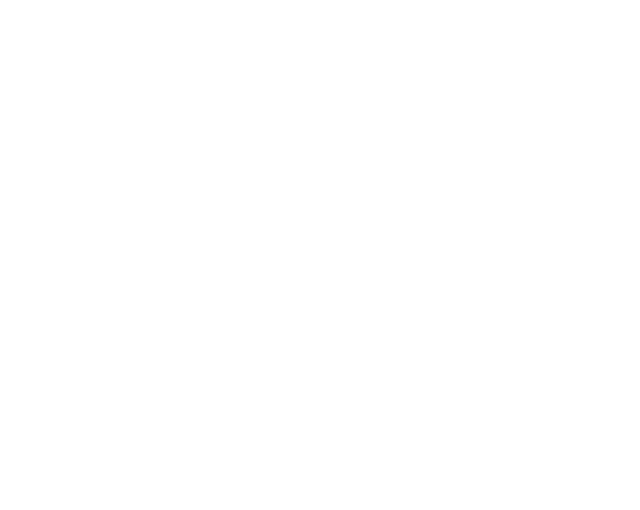
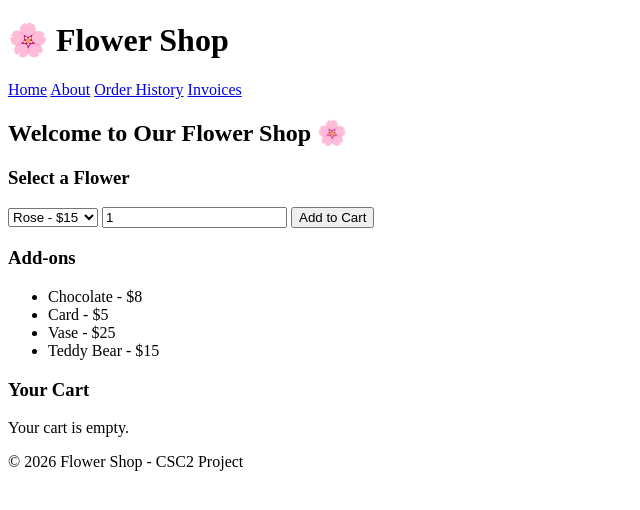
Before and after one commit to Seanethroy/Flask-Web-App, a Flask app: page / in a window 1280 px wide. Before the commit the part shown is empty. Shown: the top 510 px of the page, without its empty margins (0-640 px from the left). Run offline with Flask 3, Linux system fonts and the light colour scheme.

Commit message:
forgot to change

```diff
--- a/app.py
+++ b/app.py
@@ -1,11 +1,60 @@
 from flask import Flask, render_template, request, redirect, url_for, session, flash
+import json
 
 app = Flask(__name__)
-app.secret_key = 'your_secret_key'
+app.secret_key = "super_secret_key_123"
+
+def load_data():
+    with open('data/flowers.json') as f:
+        flowers = json.load(f)
+    with open('data/addons.json') as f:
+        addons = json.load(f)
+    return flowers, addons
 
 @app.route('/')
-def index():
-    return render_template('index.html')
+def home():
+    flowers, addons = load_data()
+    cart = session.get('cart', {})
+    return render_template('index.html', flowers=flowers, addons=addons, cart=cart)
+
+@app.route('/add_to_cart', methods=['POST'])
+def add_to_cart():
+    flower = request.form['flower']
+    quantity = int(request.form.get('quantity', 1))
+
+    flowers, _ = load_data()
+    if flower in flowers:
+        if 'cart' not in session:
+            session['cart'] = {}
+
+        if flower in session['cart']:
+            session['cart'][flower]['quantity'] += quantity
+        else:
+            session['cart'][flower] = {
+                'price': flowers[flower]['price'],
+                'quantity': quantity
+            }
+        flash(f"✅ Added {quantity} {flower}(s) to cart!")
+    return redirect(url_for('home'))
+
+@app.route('/remove_from_cart/<item>')
+def remove_from_cart(item):
+    if 'cart' in session and item in session['cart']:
+        del session['cart'][item]
+        flash(f"🗑️ Removed {item} from cart.")
+    return redirect(url_for('home'))
+
+@app.route('/about')
+def about():
+    return render_template('about.html')
+
+@app.route('/order_history')
+def order_history():
+    return render_template('order_history.html')
+
+@app.route('/invoices')
+def invoices():
+    return render_template('invoices.html')
 
 if __name__ == '__main__':
     app.run(debug=True)
--- /dev/null
+++ b/data/addons.json
@@ -0,0 +1,6 @@
+{
+    "Chocolate": {"price": 8},
+    "Card": {"price": 5},
+    "Vase": {"price": 25},
+    "Teddy Bear": {"price": 15}
+}
--- /dev/null
+++ b/data/flowers.json
@@ -0,0 +1,6 @@
+{
+    "Rose": {"price": 15, "stock": 50},
+    "Tulip": {"price": 12, "stock": 60},
+    "Lily": {"price": 18, "stock": 40},
+    "Daisy": {"price": 10, "stock": 70}
+}
--- /dev/null
+++ b/templates/base.html
@@ -0,0 +1,37 @@
+<!DOCTYPE html>
+<html lang="en">
+<head>
+    <meta charset="UTF-8">
+    <meta name="viewport" content="width=device-width, initial-scale=1.0">
+    <title>{% block title %}Flower Shop{% endblock %}</title>
+    <link rel="stylesheet" href="{{ url_for('static', filename='css/style.css') }}">
+</head>
+<body>
+    <header>
+        <h1>🌸 Flower Shop</h1>
+        <nav>
+            <a href="{{ url_for('home') }}">Home</a>
+            <a href="{{ url_for('about') }}">About</a>
+            <a href="{{ url_for('order_history') }}">Order History</a>
+            <a href="{{ url_for('invoices') }}">Invoices</a>
+        </nav>
+    </header>
+
+    <!-- Flash Messages -->
+    {% with messages = get_flashed_messages() %}
+        {% if messages %}
+            {% for message in messages %}
+                <p style="background-color: #d4edda; color: #155724; padding: 10px; border-radius: 5px;">
+                    {{ message }}
+                </p>
+            {% endfor %}
+        {% endif %}
+    {% endwith %}
+
+    {% block content %}{% endblock %}
+
+    <footer>
+        <p>&copy; 2026 Flower Shop - CSC2 Project</p>
+    </footer>
+</body>
+</html>
--- a/templates/index.html
+++ b/templates/index.html
@@ -1,11 +1,39 @@
-<!DOCTYPE html>
-<html lang="en">
-<head>
-    <meta charset="UTF-8">
-    <meta name="viewport" content="width=device-width, initial-scale=1.0">
-    <title>Flask Website</title>
-</head>
-<body>
+{% extends "base.html" %}
 
-</body>
-</html>
+{% block title %}Home - Flower Shop{% endblock %}
+
+{% block content %}
+<h2>Welcome to Our Flower Shop 🌸</h2>
+
+<h3>Select a Flower</h3>
+<form action="{{ url_for('add_to_cart') }}" method="post">
+    <select name="flower" required>
+        {% for flower, details in flowers.items() %}
+            <option value="{{ flower }}">{{ flower }} - ${{ details.price }}</option>
+        {% endfor %}
+    </select>
+    <input type="number" name="quantity" min="1" value="1" required>
+    <button type="submit">Add to Cart</button>
+</form>
+
+<h3>Add-ons</h3>
+<ul>
+    {% for addon, details in addons.items() %}
+        <li>{{ addon }} - ${{ details.price }}</li>
+    {% endfor %}
+</ul>
+
+<h3>Your Cart</h3>
+{% if cart %}
+    <ul>
+    {% for item, details in cart.items() %}
+        <li>
+            {{ item }} × {{ details.quantity }} = ${{ details.quantity * details.price }}
+            <a href="{{ url_for('remove_from_cart', item=item) }}">Remove</a>
+        </li>
+    {% endfor %}
+    </ul>
+{% else %}
+    <p>Your cart is empty.</p>
+{% endif %}
+{% endblock %}
```
